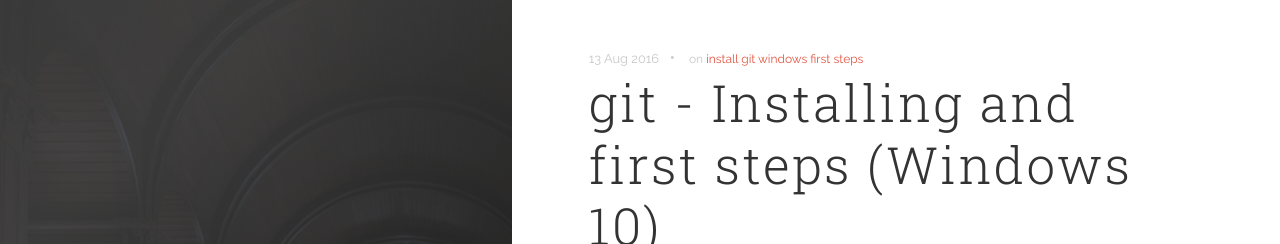
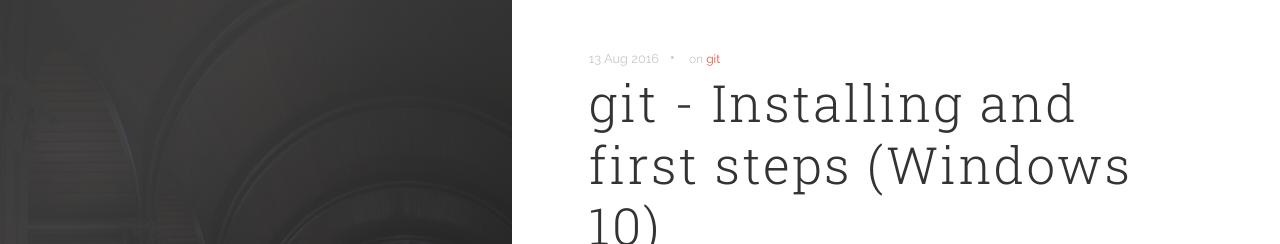
Before and after one commit to brunotemple/brunotemple.github.io, a Jekyll site: the page built from _posts/2016-08-13-git-Installing-and-first-steps-windows-10.markdown, in a window 1280 px wide and 900 px high. Shown: the top 244 px of the window. Built offline with Jekyll 4.4.1, drawn with Linux system fonts in a browser that asks for light colours; nearby versions of some CDN libraries.

Commit message:
posts update

```diff
--- a/_posts/2016-08-05-Why-and-how-to-install-Jeykll.markdown
+++ b/_posts/2016-08-05-Why-and-how-to-install-Jeykll.markdown
@@ -1,8 +1,8 @@
 ---
 layout: post
 title: Why and how to install Jeykll (Windows 10)
-categories: [jekyll]
-tags: [install jekyll windows]
+categories: jekyll
+tags: [jekyll]
 ---
 
 ### What is Jekyll?
--- a/_posts/2016-08-13-git-Installing-and-first-steps-windows-10.markdown
+++ b/_posts/2016-08-13-git-Installing-and-first-steps-windows-10.markdown
@@ -1,8 +1,9 @@
 ---
 layout: post
 title: git - Installing and first steps (Windows 10)
-categories: [git]
-tags: [install git windows first steps]
+categories: git
+tags: [git]
+date: 2016-08-13
 ---
 
 ### What is GIT?
```
